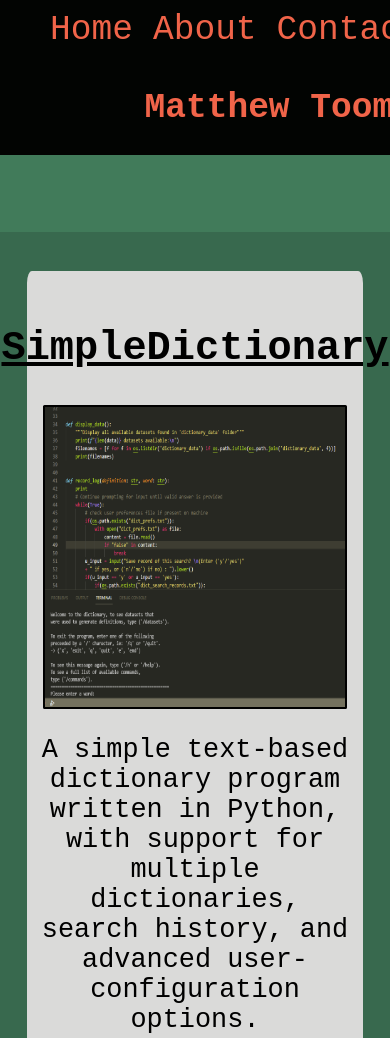
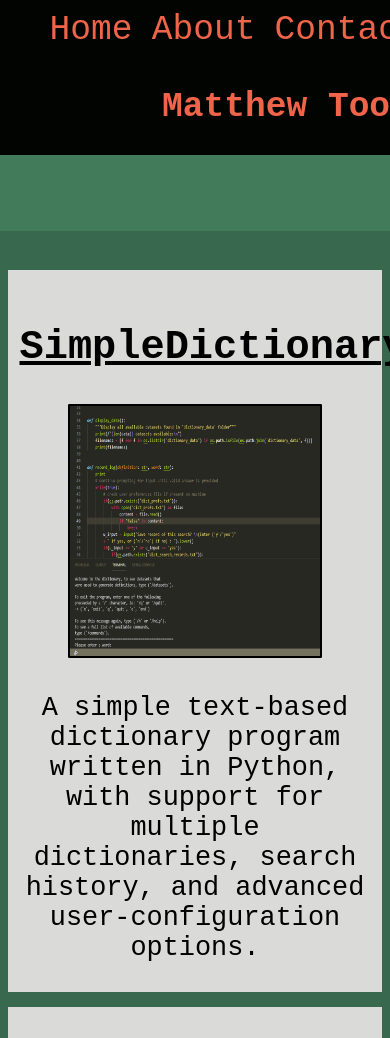
Before and after one commit to toomeyDev/portfolio, a plain HTML site: page pages/projects.html in a window 390 px wide. Shown: the top 1038 px of the page. Drawn offline with Linux system fonts and the light colour scheme.

Commit message:
optimize styling for mobile devices and medium-sized screens up to size 1920x1080p

```diff
--- a/styles.css
+++ b/styles.css
@@ -130,13 +130,12 @@ a:hover {
 }
 
 .showcase .article {
-    display: flex;
+    display: block;
     background-color: #DADAD9;
     border: 2px solid transparent;
-    flex-direction: column;
-    align-items: center;
     text-align: center;
     width: 25%;
+    height: 25%;
     border-radius: 1.5%;
     padding-left: 0.5rem;
     padding-right: 0.5rem;
@@ -228,7 +227,24 @@ a:hover {
     font-size: 0.9rem;
 }
 
-/* breakpoint for medium screen sizes */
+/* breakpoint for standard-large (1920x1080p) screens */
+@media only screen and (max-width: 1920px) {
+    .showcase {
+        width:100%;
+    }
+
+    .showcase .article {
+        width: 40%;
+
+    }
+
+    .showcase img {
+        width: 250px;
+        height: 250px;
+    }
+}
+
+/* breakpoint for medium screen sizes ( < 1920x1080p)*/
 @media only screen and (max-width: 1500px) {
 
 
@@ -263,45 +279,78 @@ a:hover {
 
 /* breakpoint for small screen sizes (mobile layout) */
 @media only screen and (max-width: 800px) {
+
+    body {
+        width: screen;
+    }
+
+    html {
+        width: screen;
+    }
+
     .hero {
         border-radius: 0;
+        padding: 0;
+        margin: 0;
     }
 
     .hero img {
         width: 90%;
         height: 100%;
+        padding: 0;
 
     }
     .showcase {
         flex-direction: column;
+        padding: 2rem 0 0 0;
     }
 
     .showcase .article {
-        width: 80%;
+        width: screen;
         margin-bottom: 4%;
+        font-stretch: condensed;
+        border-radius: 0;
     }
 
     .header {
         flex-direction: column;
         flex-wrap: wrap;
         align-items: center;
-        text-align: center;
-        width: 100%;
+        width: screen;
         font-size: 1.2rem;
     }
 
-	.header ul {
-		display: flex;
+	.header li {
+		font-size: 1.8rem;
+		width: screen;
 	}
 
-	.header li {
-		font-size: 1.8rem;
-		width: 100%;
-	}
+    .header {
+        display: flex;
+        justify-content: space-between;
+
+        background-color: #020402;
+        margin-bottom: 2rem;
+    }
+
+    .header ul {
+        list-style-type: none;
+        font-size: 1.3rem;
+        display: flex;
+        align-items: center;
+        margin: 0;
+    }
+
+    .header ul li {
+        padding: 0.5rem;
+    }
+
+    .header h2 {
+        padding: 0rem;
+    }
 
     .main {
-        text-align: center;
-
+        width: screen;
     }
 
     .footer {
@@ -310,5 +359,6 @@ a:hover {
         padding: 0;
         margin: 0;
         font-size: 1.2rem;
+        width: screen;
     }
 }
```
